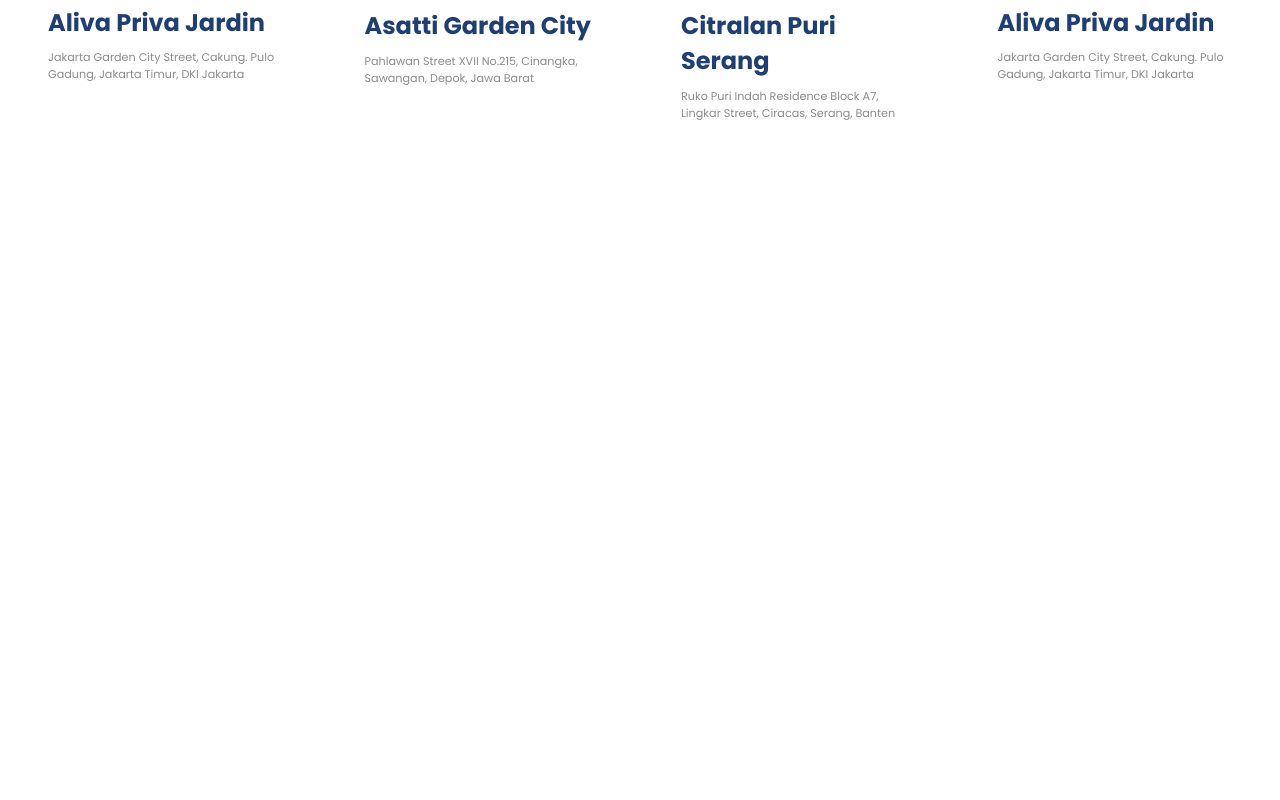
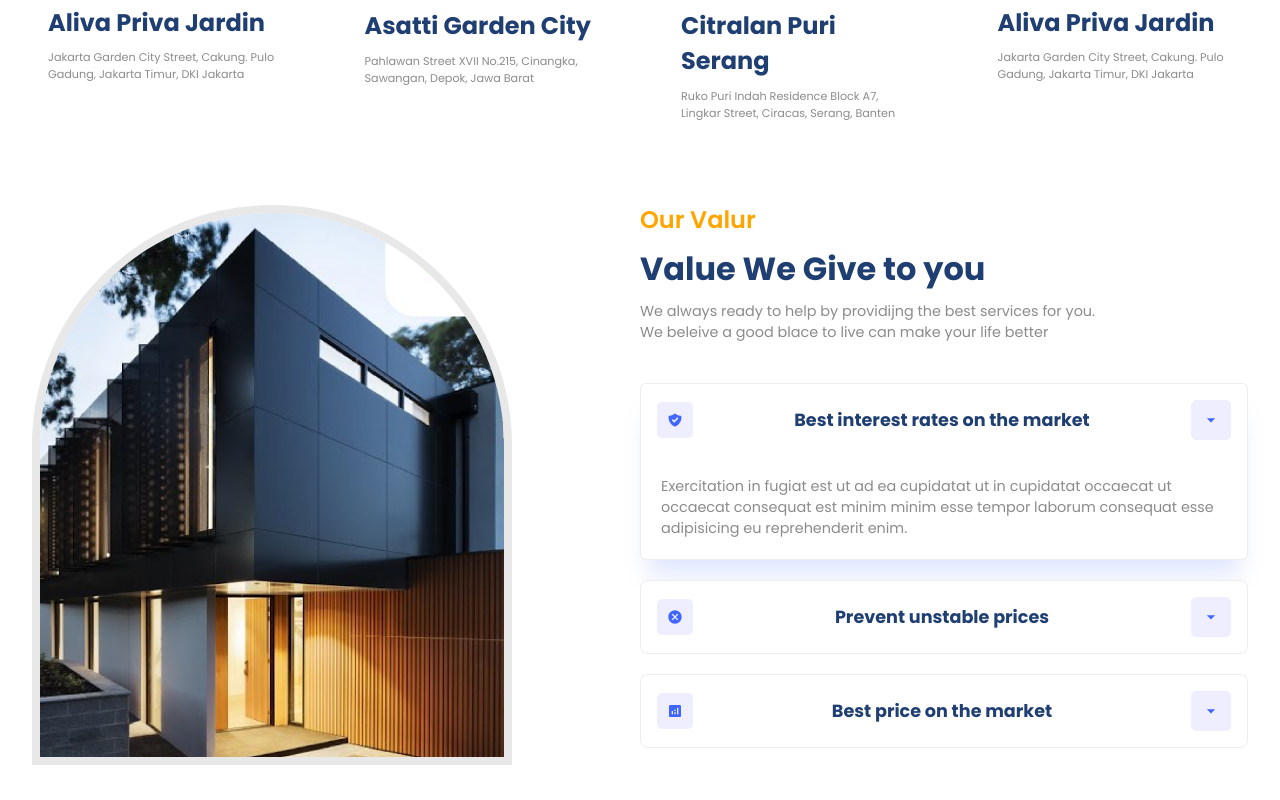
Before and after one commit to dinethk1364/Homyz, a React (Vite) app: page / in a window 1280 px wide. Shown: the part 1277-2077 px from the top of the page. Before the commit the page ends 1447 px from the top, so only its background shows below. Built offline with nearby package versions, Linux system fonts and the light colour scheme.

Commit message:
Value section and code format

```diff
--- a/src/App.jsx
+++ b/src/App.jsx
@@ -1,18 +1,20 @@
 import Header from "./components/Header/Header";
 import Hero from "./components/Hero/Hero";
-import "./App.css"
+import "./App.css";
 import Companies from "./components/Companies/Companies";
 import Residencies from "./components/Residencies/Residencies";
+import Value from "./components/Value/Value";
 function App() {
   return (
     <div className="App">
       <div>
-                <div className="white-gradient"/>
+        <div className="white-gradient" />
         <Header />
         <Hero />
       </div>
-            <Companies/>
+      <Companies />
       <Residencies />
+      <Value />
     </div>
   );
 }
--- /dev/null
+++ b/src/components/Value/Value.jsx
@@ -0,0 +1,81 @@
+import React from "react";
+import {
+  Accordion,
+  AccordionItem,
+  AccordionItemHeading,
+  AccordionItemButton,
+  AccordionItemPanel,
+  AccordionItemState,
+} from "react-accessible-accordion";
+
+import "react-accessible-accordion/dist/fancy-example.css";
+import { MdOutlineArrowDropDown } from "react-icons/md";
+import "./value.css";
+import data from "../../utils/accordion";
+import { useState } from "react";
+
+function Value() {
+  return (
+    <section className="v-wrapper">
+      <div className="paddings innerWidth flexCenter v-container">
+        <div className="v-left">
+          <div className="image-container">
+            <img src="./assets/value.png" alt="" />
+          </div>
+        </div>
+        <div className="flexColStart v-right">
+          <span className="orangeText">Our Valur</span>
+          <span className="primaryText">Value We Give to you</span>
+          <span className="secondaryText">
+            We always ready to help by providijng the best services for you.
+            <br />
+            We beleive a good blace to live can make your life better
+          </span>
+          <Accordion
+            className="accordion"
+            allowMultipleExpanded={false}
+            preExpanded={[0]}
+          >
+            {data.map((item, i) => (
+              <CustomAccordionItem key={i} item={item} uuid={i} />
+            ))}
+          </Accordion>
+        </div>
+      </div>
+    </section>
+  );
+}
+
+function CustomAccordionItem({ item, uuid }) {
+  const [className, setClassName] = useState("collapsed");
+
+  return (
+    <AccordionItem className={`accordionItem ${className}`} uuid={uuid}>
+      <AccordionItemHeading>
+        <AccordionItemButton className="flexCenter accordionButton">
+          <AccordionItemState>
+            {({ expanded }) => {
+              if (expanded && className !== "expanded") {
+                setClassName("expanded");
+              } else if (!expanded && className !== "collapsed") {
+                setClassName("collapsed");
+              }
+              return null;
+            }}
+          </AccordionItemState>
+
+          <div className="flexCenter icon">{item.icon}</div>
+          <span className="primaryText">{item.heading}</span>
+          <div className="flexCenter icon">
+            <MdOutlineArrowDropDown size={20} />
+          </div>
+        </AccordionItemButton>
+      </AccordionItemHeading>
+      <AccordionItemPanel>
+        <p className="secondaryText">{item.detail}</p>
+      </AccordionItemPanel>
+    </AccordionItem>
+  );
+}
+
+export default Value;
--- /dev/null
+++ b/src/components/Value/value.css
@@ -0,0 +1,51 @@
+.v-container .image-container{
+    border: 8px solid rgb(232,232,232);
+}
+
+.v-container>div {
+    flex: 1;
+}
+
+.v-right {
+    gap: 0.5rem;
+}
+
+.accordion {
+    margin-top: 2rem;
+    border: none;
+}
+
+.accordionItem {
+    background: white;
+    border: 0.8px solid rgba(128, 128, 128, 0.143);
+    border-radius: 8px;
+    overflow: hidden;
+    margin-bottom: 20px;
+}
+
+.accordionButton {
+    background-color: white;
+    padding: 1rem;
+    width: 100%;
+    justify-content: space-between;
+    cursor: pointer;
+}
+
+.icon {
+    padding: 10px;
+    background: #eeeeff;
+    border-radius: 5px;
+}
+
+.icon svg {
+    fill: var(--blue);
+}
+
+.accordionButton .primaryText {
+    font-size: 1.1rem;
+}
+
+.accordionItem.expanded {
+    box-shadow: var(--shadow);
+    border-radius: 6px;
+}
--- a/src/utils/accordion.jsx
+++ b/src/utils/accordion.jsx
@@ -2,7 +2,7 @@ import { HiShieldCheck } from "react-icons/hi";
 import { MdCancel, MdAnalytics } from "react-icons/md";
 const data = [
   {
-    icon: <HiShieldCheck/>,
+    icon: <HiShieldCheck />,
     heading: "Best interest rates on the market",
     detail:
       "Exercitation in fugiat est ut ad ea cupidatat ut in cupidatat occaecat ut occaecat consequat est minim minim esse tempor laborum consequat esse adipisicing eu reprehenderit enim.",
```
Also changed, not shown: src/components/Companies/Companies.jsx (+5 -5 lines), src/components/Header/Header.jsx (+5 -5 lines), src/components/Hero/Hero.jsx (+22 -17 lines), src/components/Residencies/Residencies.jsx (+18 -20 lines). Lines whose indentation alone changed are shown as unchanged.
